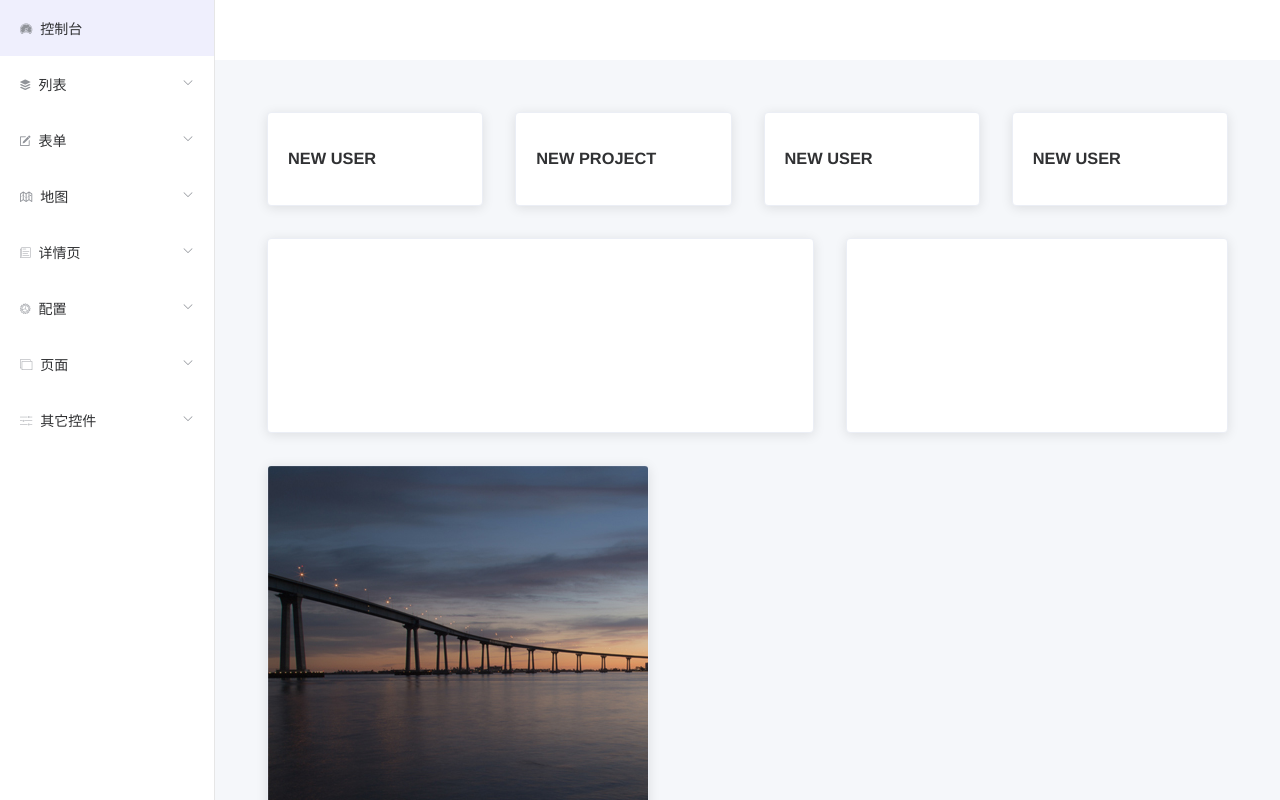
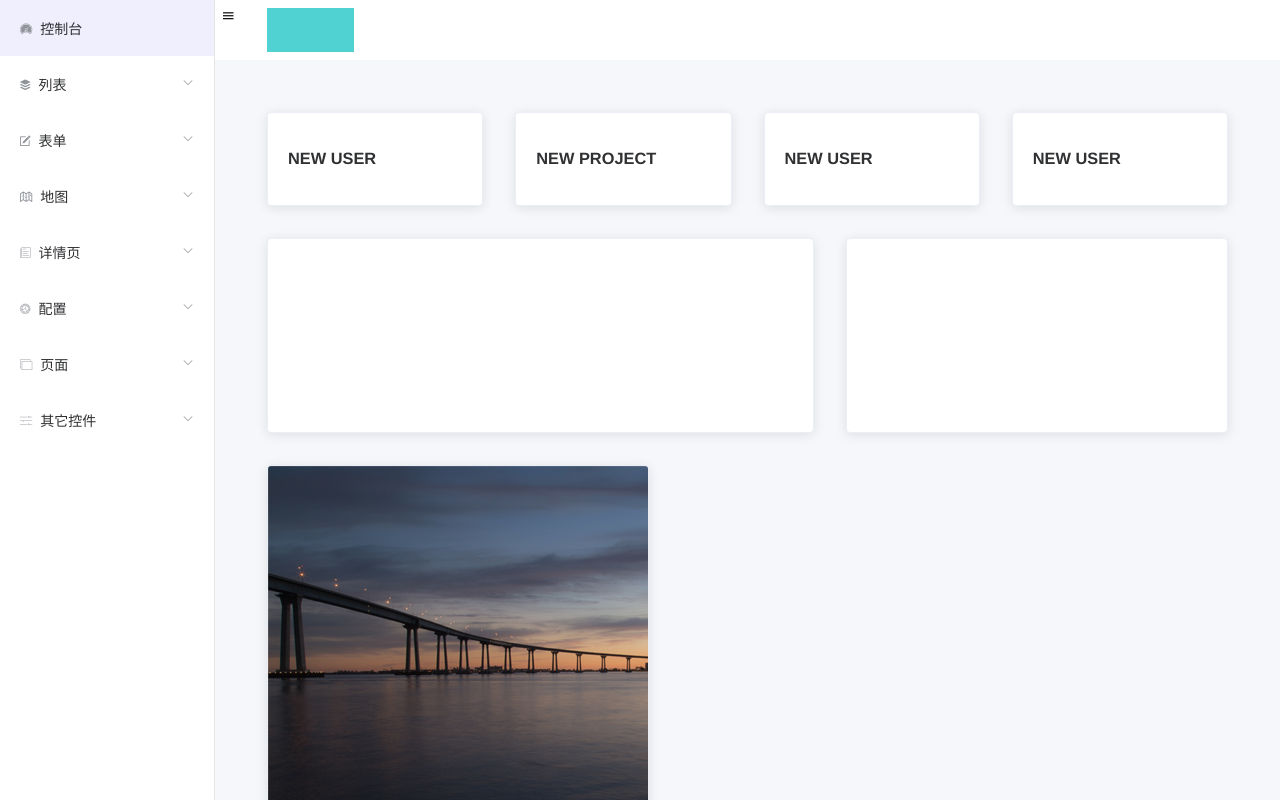
Before and after one commit to wtZZx/ele-admin, a Vue app: page / in a window 1280 px wide. Shown: the top 800 px of the page. Built offline with nearby package versions, Linux system fonts and the light colour scheme.

Commit message:
折叠左侧菜单

```diff
--- a/src/App.vue
+++ b/src/App.vue
@@ -1,13 +1,18 @@
 <template>
     <div id="app">
         <el-container>
-            <el-aside width="215px" class="em-aside">
-                <em-menu></em-menu>
+            <el-aside width="215px" class="em-aside" v-bind:class="{ 'em-aside-collspse' : isCollapse}">
+                <em-menu v-bind:isCollapse=isCollapse></em-menu>
             </el-aside>
 
-            <el-container class="content-wrap">
+            <el-container class="content-wrap" v-bind:class="{ 'em-content-collspan' : isCollapse }">
                 <el-header class="em-header">
                     <el-row class="em-header-row">
+                        <el-col v-bind:span="1">
+                            <div class="sidebar-toggle" @click="handleIsCollapse">
+                                <i class="ion-android-menu"></i>
+                            </div>
+                        </el-col>
                         <el-col v-bind:span="2">
                             <div class="em-logo">
                             </div>
@@ -35,6 +40,16 @@ export default {
     name: "App",
     components: {
         emMenu
+    },
+    data() {
+        return {
+            isCollapse: false
+        }
+    },
+    methods: {
+        handleIsCollapse() {
+            this.isCollapse = !this.isCollapse
+        }
     }
 };
 </script>
@@ -44,11 +59,10 @@ export default {
   height: 100%;
 }
 
-// .em-logo {
-//     height: 100%;
-//     background: #50d2d2;
-//     border-radius: .5rem;
-// }
+.em-logo {
+    height: 100%;
+    background: #50d2d2;
+}
 
 .em-logo > h2 {
     font-weight: 300;
@@ -74,7 +88,9 @@ export default {
     position: fixed;
     height: 100%;
     background: #fff;
-    border-right: solid 1px #e6e6e6
+    border-right: solid 1px #e6e6e6;
+    transition: width .5s;
+    z-index: 99999;
 }
 
 .content-wrap {
--- a/src/assets/index.scss
+++ b/src/assets/index.scss
@@ -31,7 +31,7 @@ a {
     transition: opacity .5s
 }
 
-.fade-enter, .fade-leave-to {
+.fade-enter, .fade-leWave-to {
     opacity: 0
 }
 
@@ -80,6 +80,7 @@ a {
 .em-header {
     // background: $parimy-color;
     background: #fff;
+    padding: 0;
 }
 
 .em-login-page {
@@ -119,3 +120,14 @@ a {
         border-bottom: 1px dashed #C9C9C9;
     }
 }
+
+.em-aside-collspse {
+    width: 54px !important;
+    overflow: inherit;
+    transition: all .5s;
+}
+
+.em-content-collspan {
+    margin-left: 54px !important;
+    transition: all .5s;
+}
--- a/src/components/em-menu/em-menu.vue
+++ b/src/components/em-menu/em-menu.vue
@@ -1,8 +1,8 @@
 <template>
     <div>
-        <el-menu :unique-opened="true" class="em-el-menu">
+        <el-menu :unique-opened="true" class="em-el-menu" :collapse="isCollapse" v-bind:class="{ 'em-el-collaspen': isCollapse }">
             <router-link to="/">
-                <el-menu-item index="2">
+                <el-menu-item index="0">
                     <i class="ion-ios-speedometer em-menu-icon"></i>
                     <span slot="title">控制台</span>
                 </el-menu-item>
@@ -37,6 +37,16 @@ export default {
         return {
             menus: menu
         }
+    },
+    props: {
+        isCollapse: Boolean
+    },
+    methods: {
+    },
+    watch: {
+        isCollapse(nv, ov) {
+            console.log(nv, ov, this)
+        }
     }
 }
 </script>
@@ -53,4 +63,9 @@ export default {
 .em-el-menu {
     border-right: none;
 }
+
+.em-el-collaspen {
+    width: 54px !important;
+    transition: all .5s;
+}
 </style>
```
